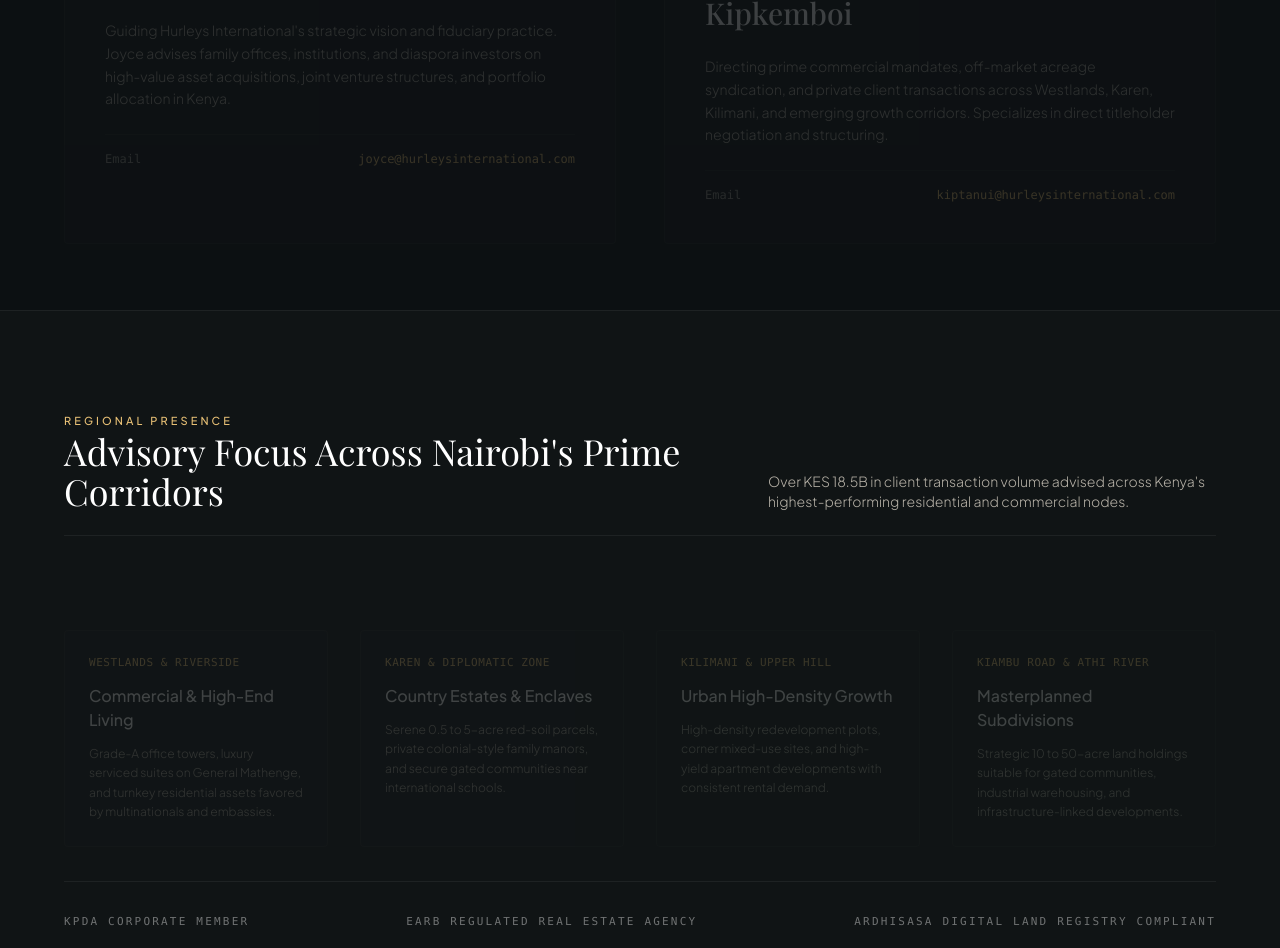
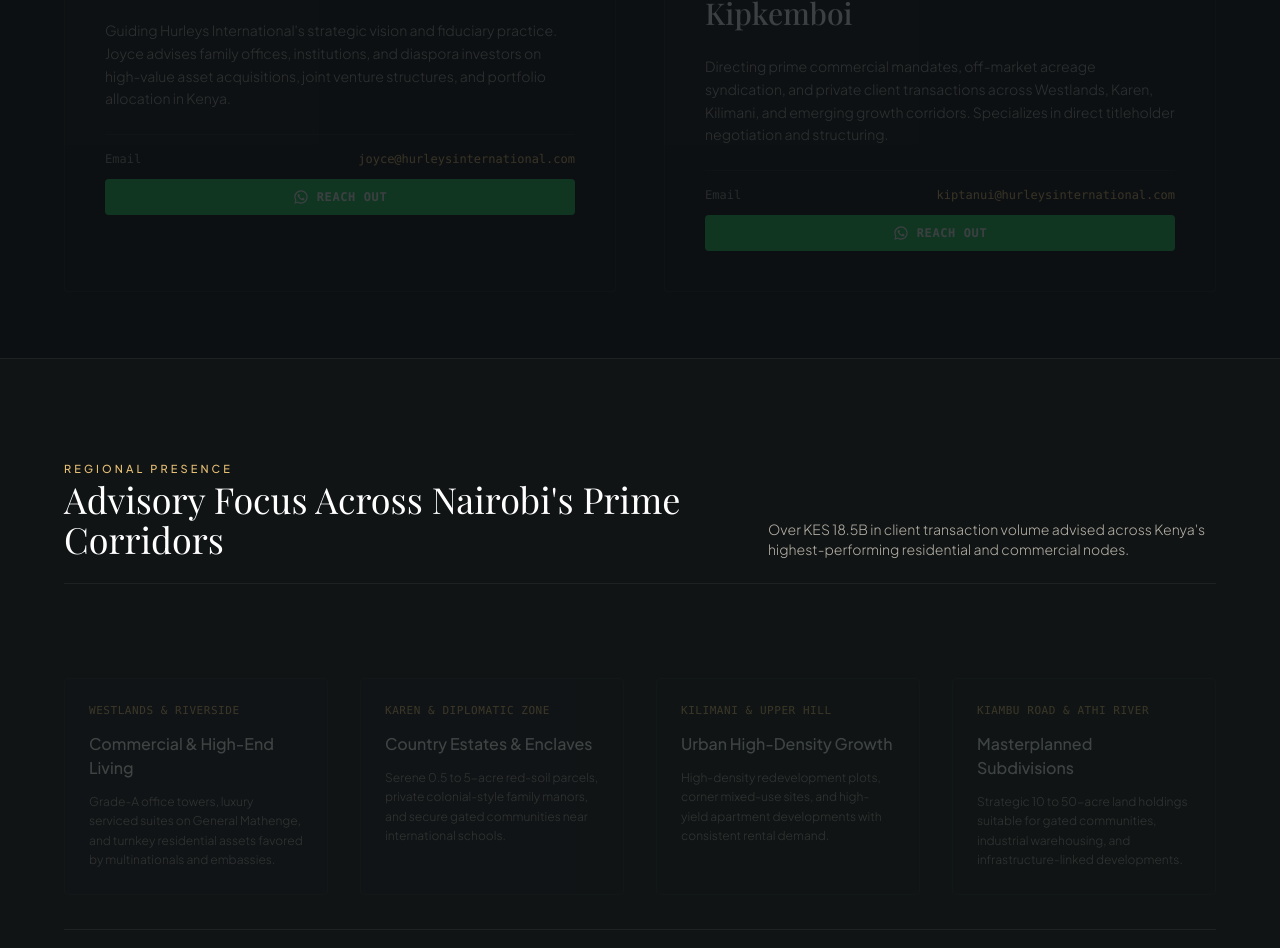
Before and after one commit to Dtorredo/Hurley, a Next.js app: page / in a window 1280 px wide. Shown: the part 6979-7927 px from the top of the page. Built offline with nearby package versions, Linux system fonts and the light colour scheme.

Commit message:
reach out

```diff
--- a/app/page.tsx
+++ b/app/page.tsx
@@ -491,13 +491,22 @@ export default function HomePage() {
               <p className="text-[#b5b0a6] font-light text-sm leading-relaxed">
                 Guiding Hurleys International&apos;s strategic vision and fiduciary practice. Joyce advises family offices, institutions, and diaspora investors on high-value asset acquisitions, joint venture structures, and portfolio allocation in Kenya.
               </p>
-              <div className="pt-4 border-t border-white/5 space-y-2 text-xs text-[#b5b0a6]/80 font-mono">
+              <div className="pt-4 border-t border-white/5 space-y-3 text-xs text-[#b5b0a6]/80 font-mono">
                 <div className="flex items-center justify-between">
                   <span>Email</span>
                   <a href="mailto:joyce@hurleysinternational.com" className="text-[#e9c176] hover:underline">
                     joyce@hurleysinternational.com
                   </a>
                 </div>
+                <a
+                  href="https://wa.me/254720378737?text=Hello%20Joyce%2C%20I%20am%20inquiring%20about%20Kenyan%20real%20estate%20opportunities"
+                  target="_blank"
+                  rel="noopener noreferrer"
+                  className="flex items-center justify-center gap-2 w-full py-2.5 rounded-sm bg-[#25D366] hover:bg-[#1ebe57] text-white text-xs font-semibold uppercase tracking-wider transition-colors duration-200"
+                >
+                  <WhatsAppIcon className="w-4 h-4" />
+                  <span>Reach Out</span>
+                </a>
               </div>
             </div>
 
@@ -519,13 +528,22 @@ export default function HomePage() {
               <p className="text-[#b5b0a6] font-light text-sm leading-relaxed">
                 Directing prime commercial mandates, off-market acreage syndication, and private client transactions across Westlands, Karen, Kilimani, and emerging growth corridors. Specializes in direct titleholder negotiation and structuring.
               </p>
-              <div className="pt-4 border-t border-white/5 space-y-2 text-xs text-[#b5b0a6]/80 font-mono">
+              <div className="pt-4 border-t border-white/5 space-y-3 text-xs text-[#b5b0a6]/80 font-mono">
                 <div className="flex items-center justify-between">
                   <span>Email</span>
                   <a href="mailto:kiptanui@hurleysinternational.com" className="text-[#e9c176] hover:underline">
                     kiptanui@hurleysinternational.com
                   </a>
                 </div>
+                <a
+                  href="https://wa.me/254112144064?text=Hello%20Christopher%2C%20I%20am%20inquiring%20about%20Kenyan%20real%20estate%20opportunities"
+                  target="_blank"
+                  rel="noopener noreferrer"
+                  className="flex items-center justify-center gap-2 w-full py-2.5 rounded-sm bg-[#25D366] hover:bg-[#1ebe57] text-white text-xs font-semibold uppercase tracking-wider transition-colors duration-200"
+                >
+                  <WhatsAppIcon className="w-4 h-4" />
+                  <span>Reach Out</span>
+                </a>
               </div>
             </div>
           </div>
```
